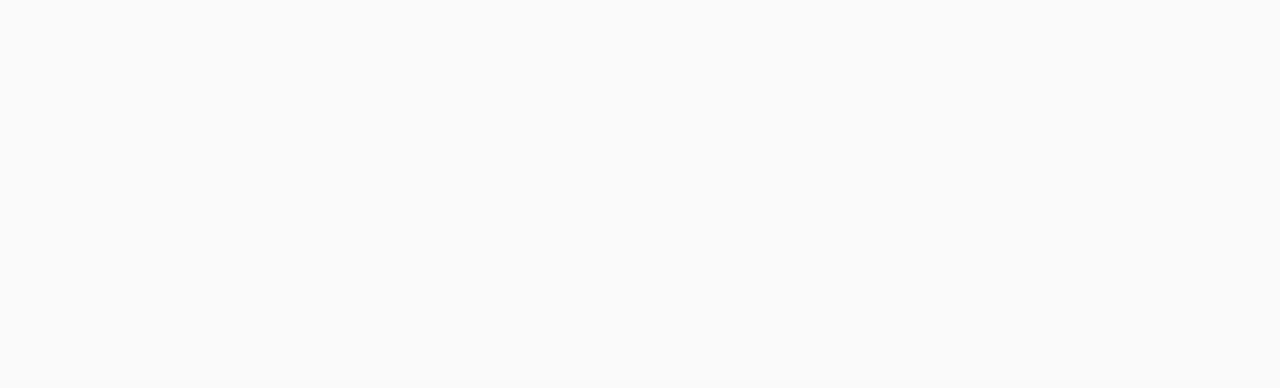
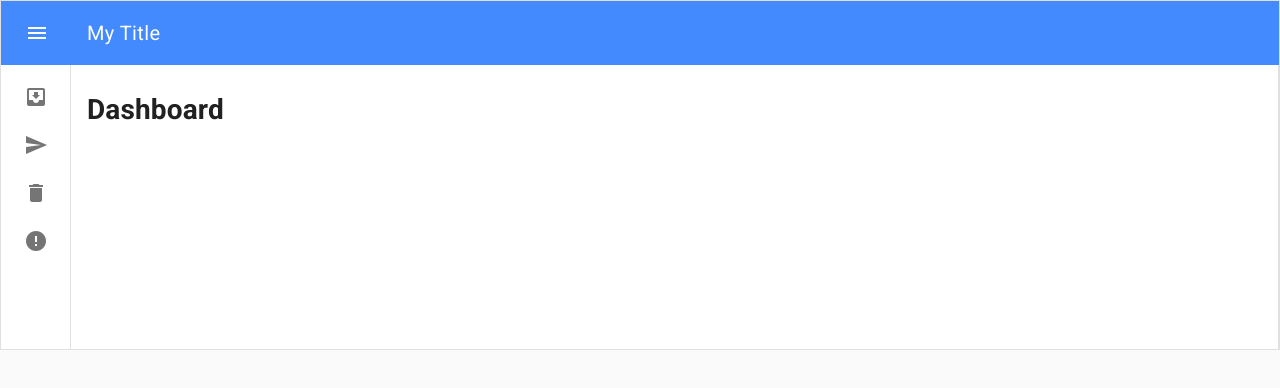
Before and after one commit to AbdElRhman-ElShorbagii/vue-dashboard-template, a Vue app: page /dashboard in a window 1280 px wide. Shown: the top 388 px of the page. Built offline with nearby package versions, Linux system fonts and the light colour scheme.

Commit message:
adding child to routes and adding initial dashboard view

```diff
--- a/src/views/MainLayout.vue
+++ b/src/layouts/MainLayout.vue
@@ -20,10 +20,12 @@
         </md-toolbar>
 
         <md-list>
-          <md-list-item>
-            <md-icon>move_to_inbox</md-icon>
-            <span class="md-list-item-text">Inbox</span>
-          </md-list-item>
+          <router-link to="/dashboard" class="nav-link">
+            <md-list-item>
+              <md-icon>move_to_inbox</md-icon>
+              <span class="md-list-item-text">Inbox</span>
+            </md-list-item>
+          </router-link>
 
           <md-list-item>
             <md-icon>send</md-icon>
--- a/src/router/index.js
+++ b/src/router/index.js
@@ -1,6 +1,7 @@
 import Vue from "vue";
 import VueRouter from "vue-router";
-import MainLayout from "../views/MainLayout.vue";
+import MainLayout from "../layouts/MainLayout.vue";
+import Dashboard from "../views/Dashboard.vue";
 
 Vue.use(VueRouter);
 
@@ -8,7 +9,14 @@
   {
     path: "/",
     name: "MainLayout",
-    component: MainLayout
+    component: MainLayout,
+    children: [
+      {
+        path: "/dashboard",
+        name: "Dashboard",
+        component: Dashboard
+      },
+    ]
   },
 ];
 
--- /dev/null
+++ b/src/views/Dashboard.vue
@@ -0,0 +1,17 @@
+<template>
+          <!-- Begin Page Content -->
+        <div class="container-fluid">
+
+          <!-- Page Heading -->
+          <h1 class="h3 mb-4 text-gray-800">Dashboard</h1>
+
+        </div>
+        <!-- /.container-fluid -->
+</template>
+
+<script>
+
+export default {
+  name: "dashboard",
+};
+</script>
```
